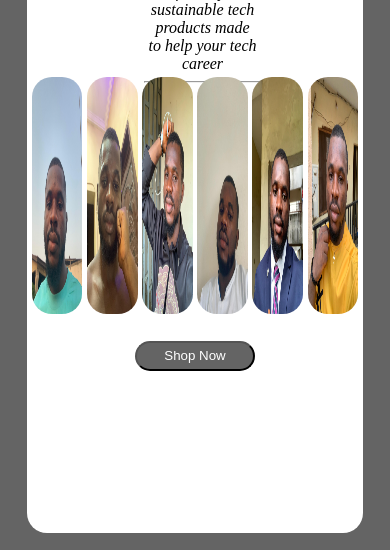
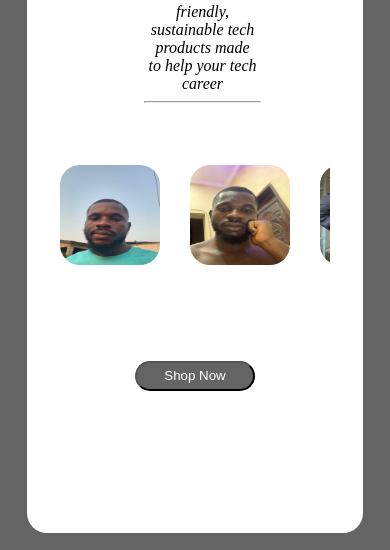
Before and after one commit to gashman878/On-God, a plain HTML site: page index.html in a window 390 px wide. Shown: the part 294-844 px from the top of the page. Drawn offline with nearby package versions, Linux system fonts and the light colour scheme.

Commit message:
mobile-response

```diff
--- a/first.css
+++ b/first.css
@@ -197,7 +197,7 @@ button{
     overflow: hidden;
     height: 120px;
     width: 387px;
-    margin-top: 0px;
+    margin-top: 20px;
     margin-right: 0px;
     margin-bottom: 0px;
     margin-left: 0px;
@@ -218,5 +218,25 @@ button{
    #body{
     margin: 0px;
    }
+   #mainfooter{
+    align-content: center;
+   }
+   #footer{
+    display: flex;
+    align-items: center;
+    gap: 30px;
+    margin: auto;
+    width: 80%;
+    overflow: scroll;
+   }
+   .main-img{
+    width: 100px;
+    height: 100px;
+   }
+   .img{
+    width: 100px;
+    height: 100px;
+    align-self: center;
+   }
 
 }
```
